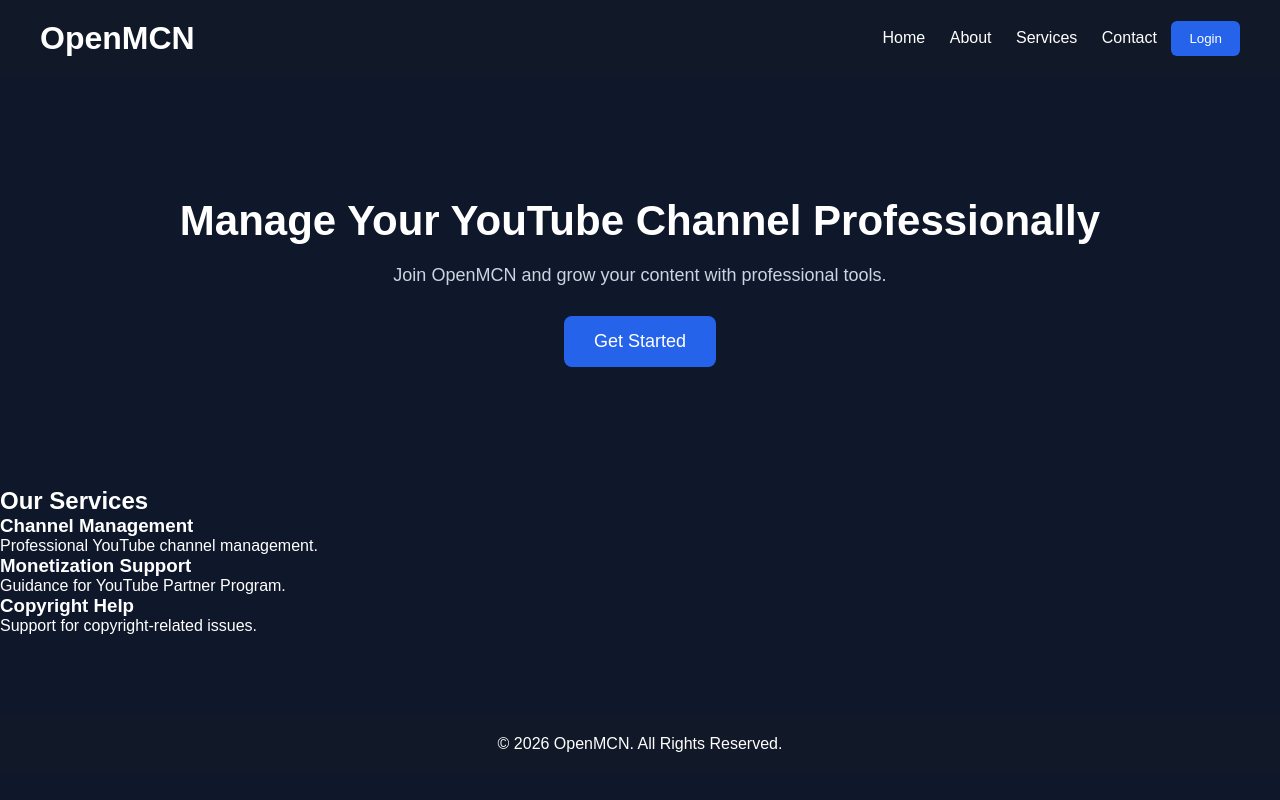
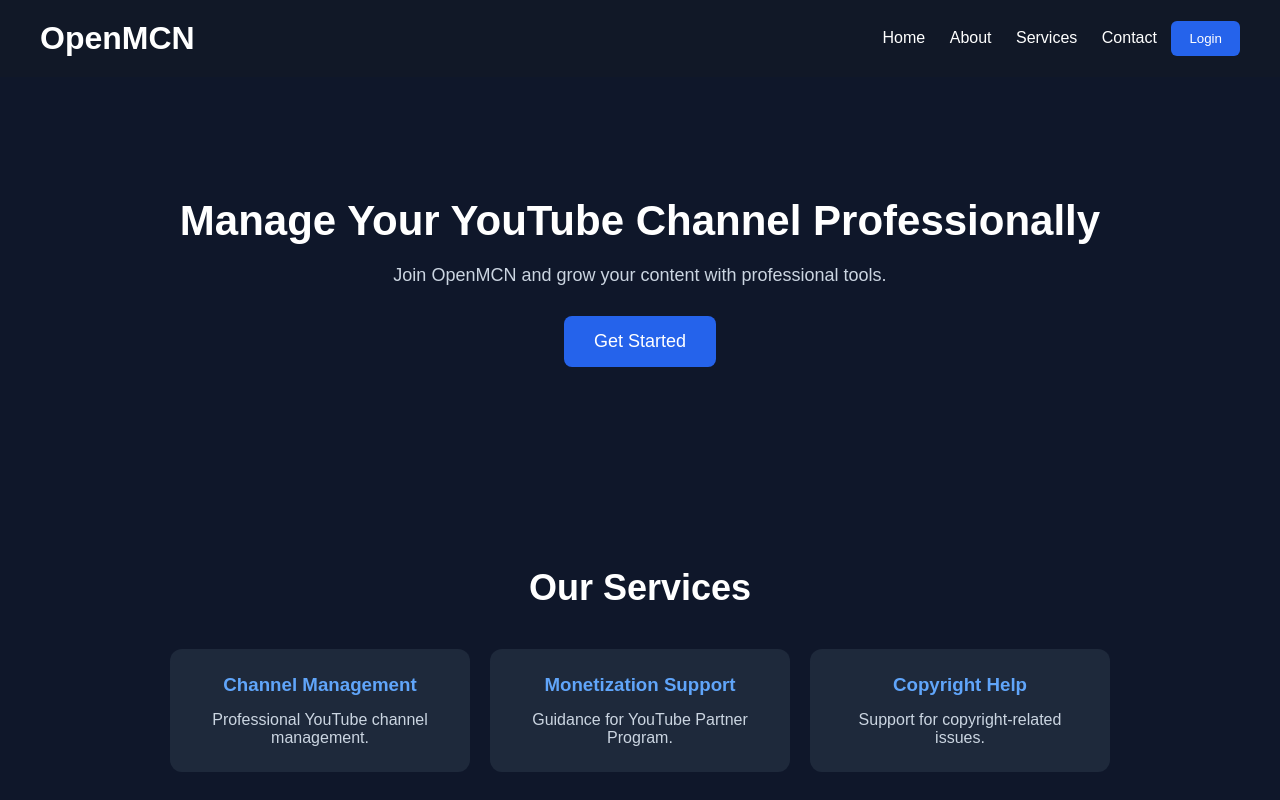
Before and after one commit to sumannooh/OpenMCN, a plain HTML site: page index.html in a window 1280 px wide. Shown: the top 800 px of the page. Drawn offline with Linux system fonts and the light colour scheme.

Commit message:
Add styles for services and card components

```diff
--- a/style.css
+++ b/style.css
@@ -65,3 +65,41 @@
     background:#111827;
     margin-top:80px;
 }
+.services{
+    padding:80px 20px;
+    text-align:center;
+}
+
+.services h2{
+    font-size:36px;
+    margin-bottom:40px;
+}
+
+.cards{
+    display:flex;
+    justify-content:center;
+    gap:20px;
+    flex-wrap:wrap;
+}
+
+.card{
+    width:300px;
+    background:#1e293b;
+    padding:25px;
+    border-radius:12px;
+    transition:.3s;
+}
+
+.card:hover{
+    transform:translateY(-10px);
+    box-shadow:0 10px 20px rgba(0,0,0,.4);
+}
+
+.card h3{
+    margin-bottom:15px;
+    color:#60a5fa;
+}
+
+.card p{
+    color:#cbd5e1;
+}
```
